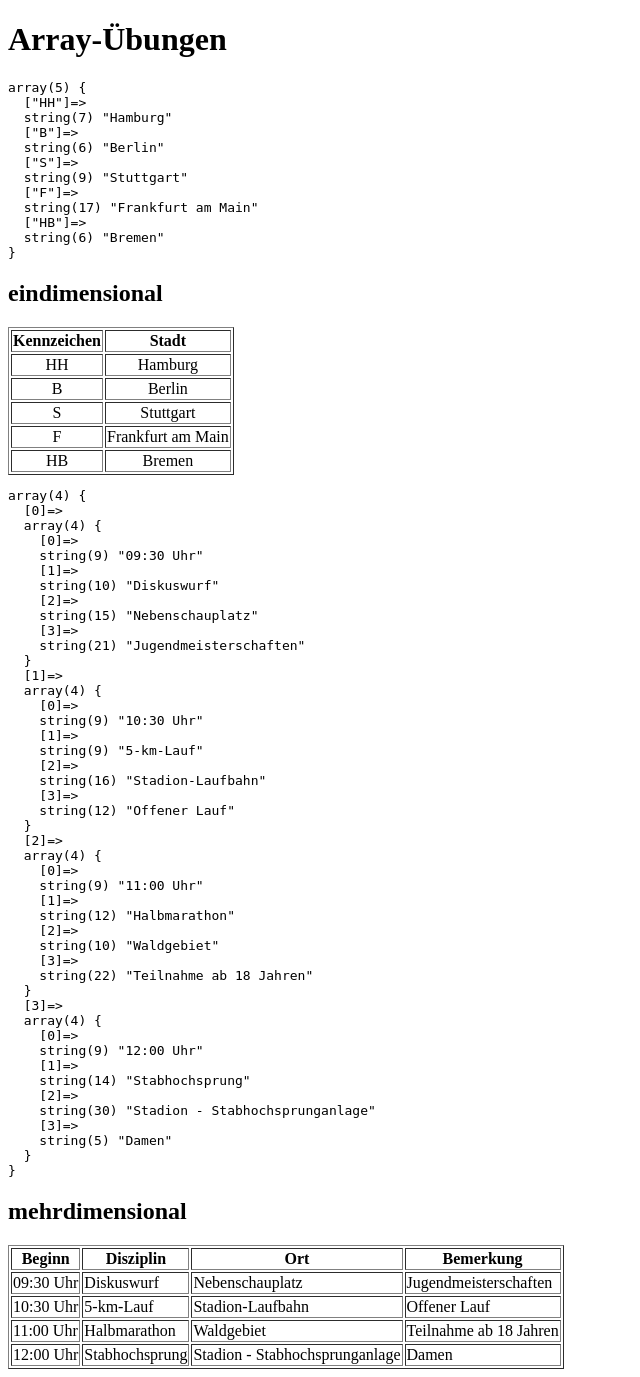
After one commit to MatthiasZw/php, a PHP site: page /05-uebungen.php in a window 1280 px wide. The commit adds this page. Shown: the whole page, without its empty margins (0-640 px from the left). Run offline with PHP 8.4, Linux system fonts and the light colour scheme.

Commit message:
Mittwoch Abend

```diff
--- a/2021-11-10/04-mehrdimensionale-arrays.php
+++ b/2021-11-10/04-mehrdimensionale-arrays.php
@@ -76,8 +76,7 @@
         <tr>
 
                 <!-- Schleife für inneres Array (Spalten)-->
-                <?php
-                foreach($person as $info): ?>
+                <?php  foreach($person as $info): ?>
 
                     <td><?php echo $info; ?></td>
 
--- /dev/null
+++ b/2021-11-10/05-uebungen.php
@@ -0,0 +1,108 @@
+<!DOCTYPE html>
+<html lang="de">
+<head>
+    <meta charset="UTF-8">
+    <meta http-equiv="X-UA-Compatible" content="IE=edge">
+    <meta name="viewport" content="width=device-width, initial-scale=1.0">
+    <title>Array-Übungen</title>
+</head>
+<body>
+        <h1>Array-Übungen</h1>
+    <?php
+        $kennz = array(
+        'HH' => 'Hamburg',
+        'B' => 'Berlin',
+        'S' => 'Stuttgart'
+    );
+
+    $kennz['F']='Frankfurt';
+    $kennz['HB']='Bremen';
+
+    unset($kennz['Bremen']);
+    $kennz['F']='Frankfurt am Main';
+
+    echo '<pre>', var_dump( $kennz ), '</pre>';
+?>
+<h2>eindimensional</h2>
+<table border="1">
+    <th>Kennzeichen</th>
+    <th>Stadt</th>
+
+<?php
+    foreach($kennz as $info => $stadt){
+
+        echo '<tr>';
+
+            echo "<td style='text-align: center'> $info </td>";
+            echo "<td style='text-align: center'> $stadt </td>";
+        echo '</tr>';
+
+    }
+?>
+    </table>
+
+
+
+    <?php
+
+        $mehr = array(
+            array(
+                '09:30 Uhr',
+                'Diskuswurf',
+                'Nebenschauplatz',
+                'Jugendmeisterschaften'
+
+            ),
+            array(
+                '10:30 Uhr',
+                '5-km-Lauf',
+                'Stadion-Laufbahn',
+                'Offener Lauf'
+
+            ),
+            array(
+                '11:00 Uhr',
+                'Halbmarathon',
+                'Waldgebiet',
+                'Teilnahme ab 18 Jahren'
+
+            ),
+            array(
+                '12:00 Uhr',
+                'Stabhochsprung',
+                'Stadion - Stabhochsprunganlage',
+                'Damen'
+
+            )
+            );
+
+                echo '<pre>', var_dump( $mehr ), '</pre>';
+
+    ?>
+
+    <h2>mehrdimensional</h2>
+
+    <table border="1">
+        <tr>
+            <th>Beginn</th>
+            <th>Disziplin</th>
+            <th>Ort</th>
+            <th>Bemerkung</th>
+        </tr>
+            <?php foreach($mehr as $row ): ?>
+
+        <tr>
+                 <?php foreach($row as $zeil): ?>
+
+                    <td><?php echo $zeil; ?></td>
+
+                <?php endforeach; ?>
+
+        </tr>
+
+            <?php endforeach; ?>
+
+    </table>
+
+</body>
+</html>
```
Also changed, not shown: 2021-11-10/06-form-elemente.html (added, +73 -0 lines), 2021-11-10/06-form-elemente.php (added, +39 -0 lines), 2021-11-10/06-formular-auswertung.php (added, +25 -0 lines), 2021-11-10/06-formular.html (added, +23 -0 lines).
